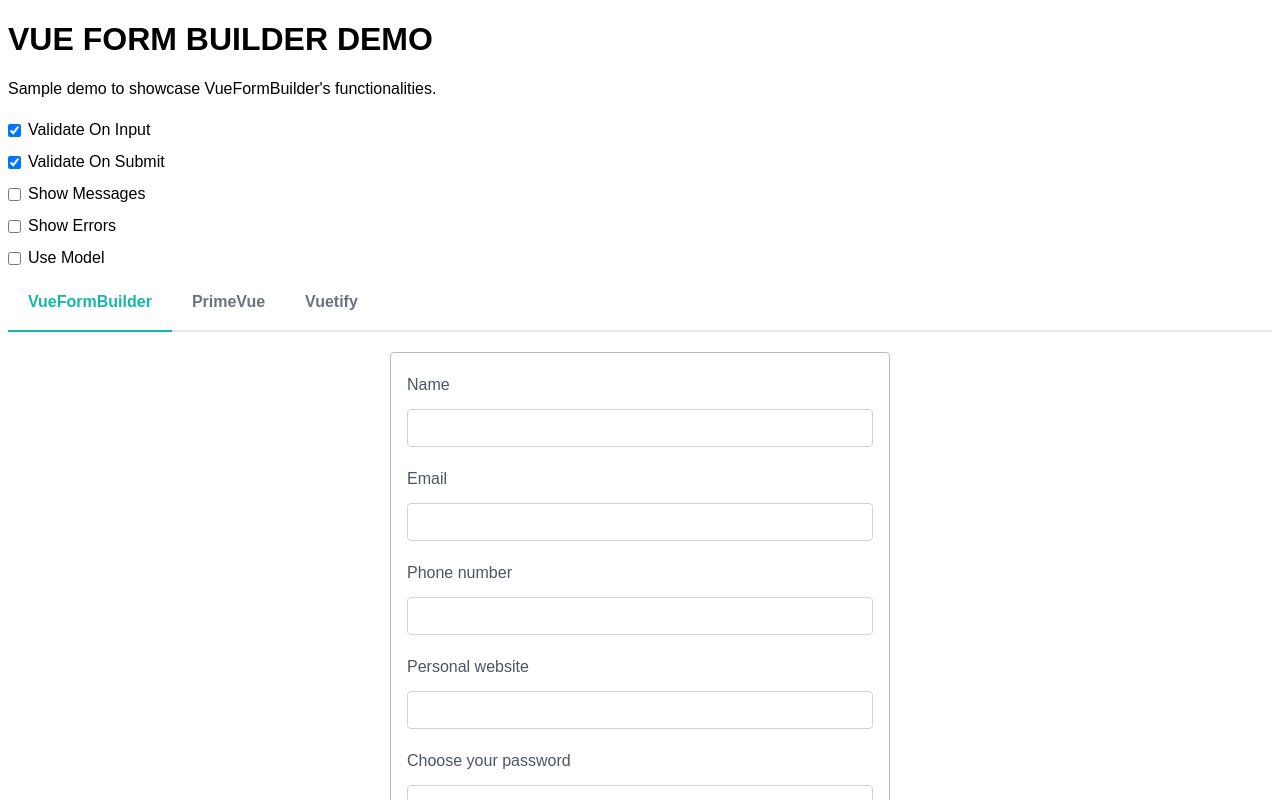
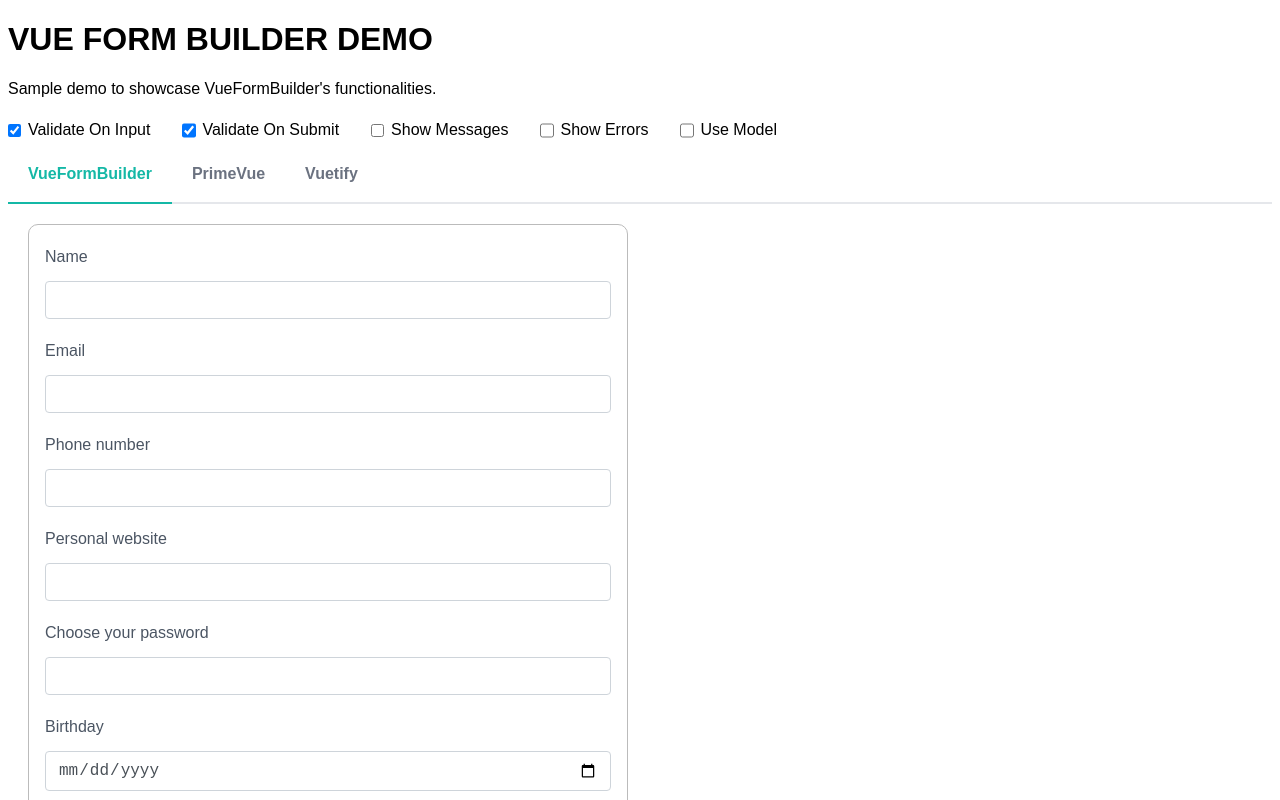
Before and after one commit to uwla/vue-form-builder, a Vue app: page / in a window 1280 px wide. Shown: the top 800 px of the page. Built offline with nearby package versions, Linux system fonts and the light colour scheme; a web font is replaced by a local one.

Commit message:
chore: update demo to include tags component

```diff
--- a/src/demo/App.vue
+++ b/src/demo/App.vue
@@ -1,7 +1,7 @@
 <template>
     <h1>VUE FORM BUILDER DEMO</h1>
     <p>Sample demo to showcase VueFormBuilder's functionalities.</p>
-    <vfb id="options" :fields="fieldsOptions" v-model="m" />
+    <vfb id="options" :fields="fieldsOptions" v-model="m"/>
     <TabView id="demo" class="tabview-custom">
         <TabPanel header="VueFormBuilder">
             <vfb v-bind="commonParams" :fields="fields1" />
@@ -92,6 +92,8 @@
     agree: (val: any) => val,
 };
 
+const fruits = [ 'apple', 'apricot', 'avocado', 'banana', 'blackberry', 'blueberry', 'cherry', 'coconut', 'cucumber', 'durian', 'dragonfruit', 'fig', 'gooseberry', 'grape', 'guava', 'jackfruit', 'plum', 'kiwifruit', 'kumquat', 'lemon', 'lime', 'mango', 'watermelon', 'mulberry', 'orange', 'papaya', 'passionfruit', 'peach', 'pear', 'persimmon', 'pineapple', 'pineberry', 'quince', 'raspberry', 'soursop', 'star fruit', 'strawberry', 'tamarind', 'yuzu' ];
+
 const fields1 = [
     "name:name|text|min=5|max=30",
     "name:email|email",
@@ -102,7 +104,14 @@
     "name:bio|textarea|label:Personal bio|rows=6",
     "name:gender|options:male,female",
     "name:photo|label:Profile picture|file",
-    "name:fruits|stacked|checkboxes|options:apple,banana,orange,avocado",
+    "name:fruits|tags|options:" + fruits.join(","),
+    // {
+    //     name: "fruits",
+    //     component: "vfb-tags",
+    //     props: {
+    //         options: fruits.map((f: string) => ({ value: f, text: f }))
+    //     }
+    // },
     "name:country|stacked|options:United States,Mexico,Canada,Other",
     "name:agree|label:Agree to the terms and conditions|checkbox",
     "name:token|hidden|label:none|text",
@@ -132,15 +141,14 @@
     "component:vfb-buttons|label:none|class=block",
 ];
 
-const fields3 : any = [
-];
+const fields3 : any = [];
 
 const emptyErrors = {}
 const emptyMsg = {}
 
 export default defineComponent({
     computed: {
-        commonParams() {
+        commonParams(): any {
             return {
                 errors: (this.m.showErrors) ? errors : emptyErrors,
                 modelValue: (this.m.useModel) ? model : emptyModel,
@@ -174,17 +182,23 @@
     },
 });
 </script>
+
 <style>
+#options {
+    display: flex;
+    gap: 2em;
+}
+
 #options .vfb-group {
     margin-bottom: 0;
 }
 
 #demo form {
-    max-width: 500px;
+    max-width: 600px;
     border: 1px solid #bbb;
-    border-radius: 0.25em;
+    border-radius: 10px;
     padding: 1em;
-    margin: 0 auto;
+    /* margin: 0 auto; */
 }
 
 .p-chips,
```
